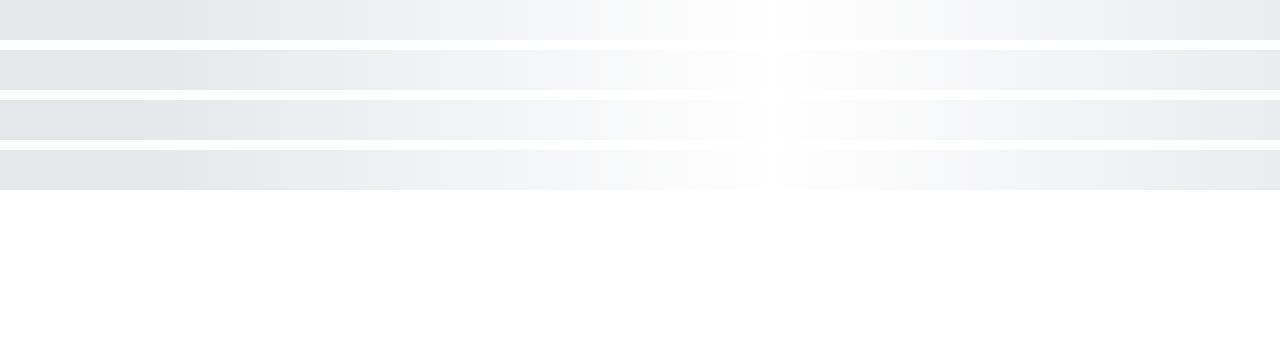
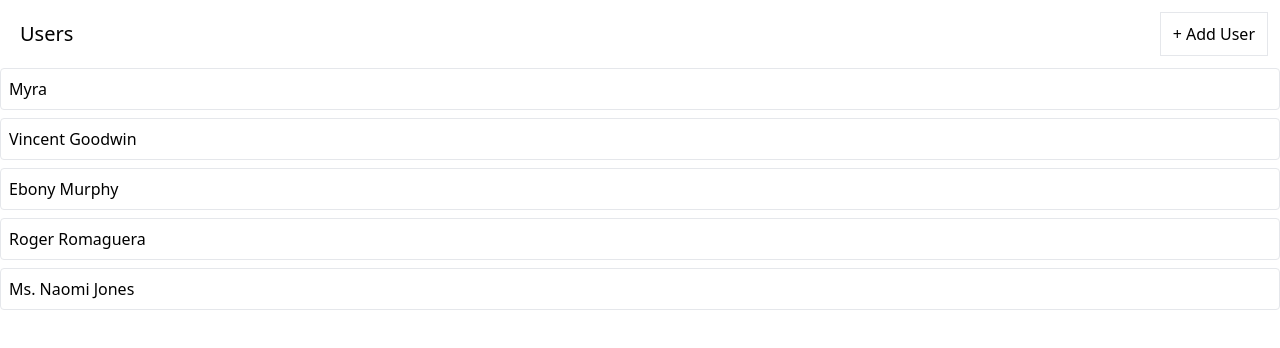
Before and after one commit to mwoolf87/media, a React (Create React App) app: page / in a window 1280 px wide. Shown: the top 348 px of the page. Built offline with nearby package versions, Linux system fonts and the light colour scheme; data requests are answered from the project's data file.

Commit message:
created useThunk hook to better organize loading and adding users

```diff
--- a/db.json
+++ b/db.json
@@ -11,6 +11,14 @@
     {
       "name": "Ebony Murphy",
       "id": 3
+    },
+    {
+      "name": "Roger Romaguera",
+      "id": 4
+    },
+    {
+      "name": "Ms. Naomi Jones",
+      "id": 5
     }
   ],
   "albums": [],
--- a/src/components/UsersList.js
+++ b/src/components/UsersList.js
@@ -1,18 +1,23 @@
-import React from "react";
 import { useEffect } from "react";
-import { useDispatch, useSelector } from "react-redux";
+import { useThunk } from "../hooks/useThunk";
+import { useSelector } from "react-redux";
 import { fetchUsers, addUser } from "../store";
 import Button from "./Button";
 import Skeleton from "./Skeleton";
+
 const UsersList = () => {
-  const dispatch = useDispatch();
-  const { isLoading, data, error } = useSelector(state => {
+  const [doFetchUsers, isLoadingUsers, loadingUsersError] =
+    useThunk(fetchUsers);
+  const [doCreateUser, isCreatingUser, creatingUserError] = useThunk(addUser);
+
+  const { data } = useSelector(state => {
     return state.users;
   });
   useEffect(() => {
-    dispatch(fetchUsers());
-  }, []);
-  if (isLoading) {
+    doFetchUsers();
+  }, [doFetchUsers]);
+
+  if (isLoadingUsers) {
     return (
       <div>
         <Skeleton times={4} clasName="h-10 w-full" />
@@ -21,10 +26,10 @@ const UsersList = () => {
   }
 
   const handleUserAdd = () => {
-    dispatch(addUser());
+    doCreateUser();
   };
 
-  if (error) {
+  if (loadingUsersError) {
     return <div>Error fetching data...</div>;
   }
 
@@ -42,7 +47,12 @@ const UsersList = () => {
     <div>
       <div className="flex flex-row justify-between m-3">
         <h1 className="m-2 text-xl">Users</h1>
-        <Button onClick={handleUserAdd}>+ Add User</Button>
+        {isCreatingUser ? (
+          "Creating User..."
+        ) : (
+          <Button onClick={handleUserAdd}>+ Add User</Button>
+        )}
+        {creatingUserError && "Error creating user..."}
       </div>
       {renderedUsers}
     </div>
--- /dev/null
+++ b/src/hooks/useThunk.js
@@ -0,0 +1,19 @@
+import { useState, useCallback } from "react";
+import { useDispatch } from "react-redux";
+export function useThunk(thunk) {
+  const [isLoading, setIsLoading] = useState(false);
+  const [error, setError] = useState(null);
+  const dispatch = useDispatch();
+
+  const runThunk = useCallback(
+    arg => {
+      setIsLoading(true);
+      dispatch(thunk(arg))
+        .unwrap()
+        .catch(err => setError(err))
+        .finally(() => setIsLoading(false));
+    },
+    [dispatch, thunk]
+  );
+  return [runThunk, isLoading, error];
+}
--- a/src/store/thunks/fetchUsers.js
+++ b/src/store/thunks/fetchUsers.js
@@ -4,7 +4,7 @@ const fetchUsers = createAsyncThunk("users/fetch", async () => {
   const response = await axios.get("http://localhost:3005/users");
 
   // DEV ONLY!!!
-  await pause(10000);
+  await pause(1000);
 
   return response.data;
 });
```
